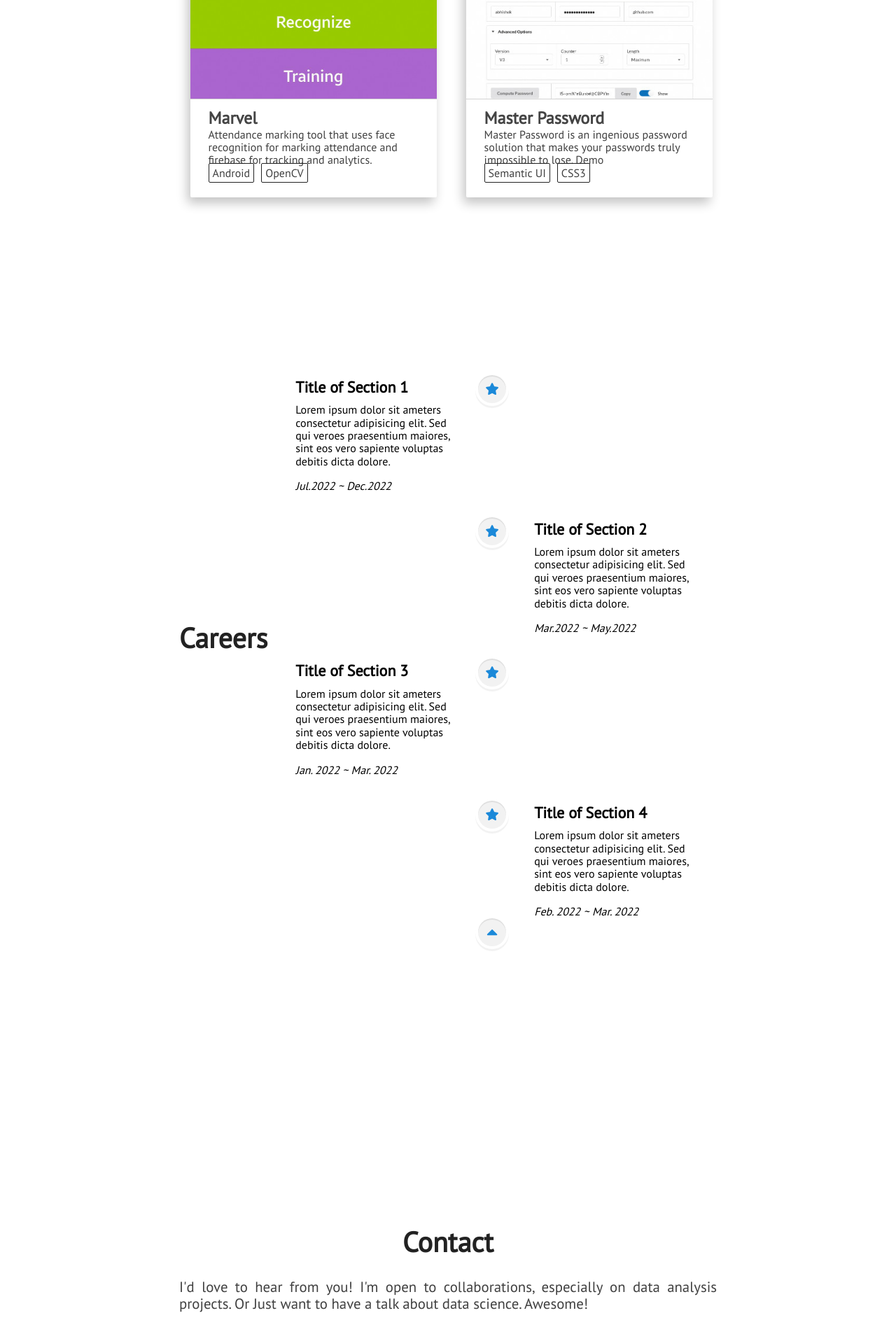
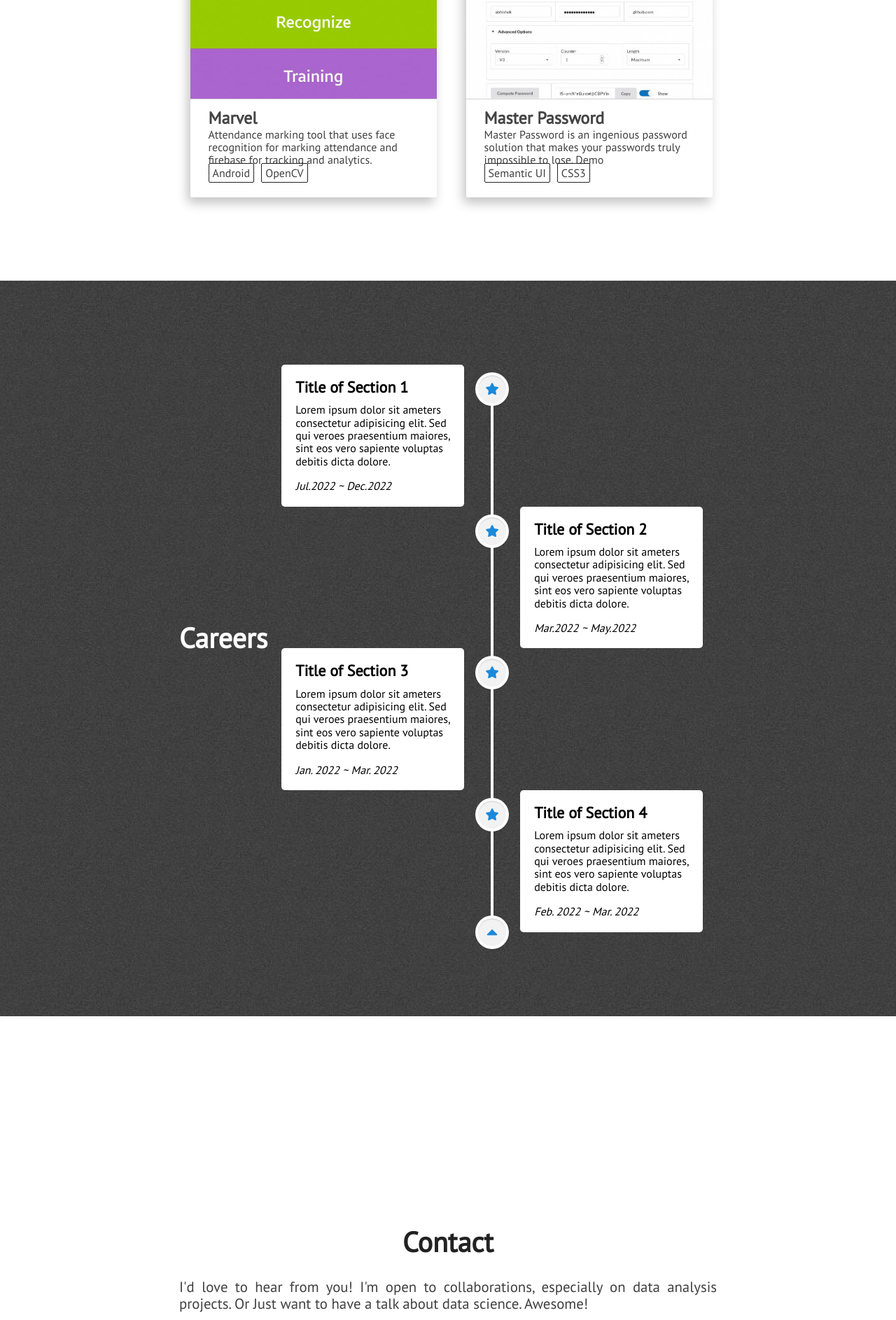
Before and after one commit to YoungheeGGO/YoungheeGGo.github.io, a Jekyll site: the page built from index.html, in a window 1280 px wide. Shown: the part 3439-5325 px from the top of the page at 70% size. Built offline with Jekyll 4.4.1, drawn with Linux system fonts in a browser that asks for light colours; nearby versions of some CDN libraries.

Commit message:
Update blogs.html

```diff
--- a/_includes/blogs.html
+++ b/_includes/blogs.html
@@ -10,6 +10,7 @@
 
 
 <!--*******************************************************************************-->
+<div class="section-wrapper">
 <section class="section" id="blog-posts">
 <div class="section-heading" >Careers</div>
   <div class="wrapper-line">
@@ -74,3 +75,4 @@
     </div>
   </div>
   </section>
+</div>
```
